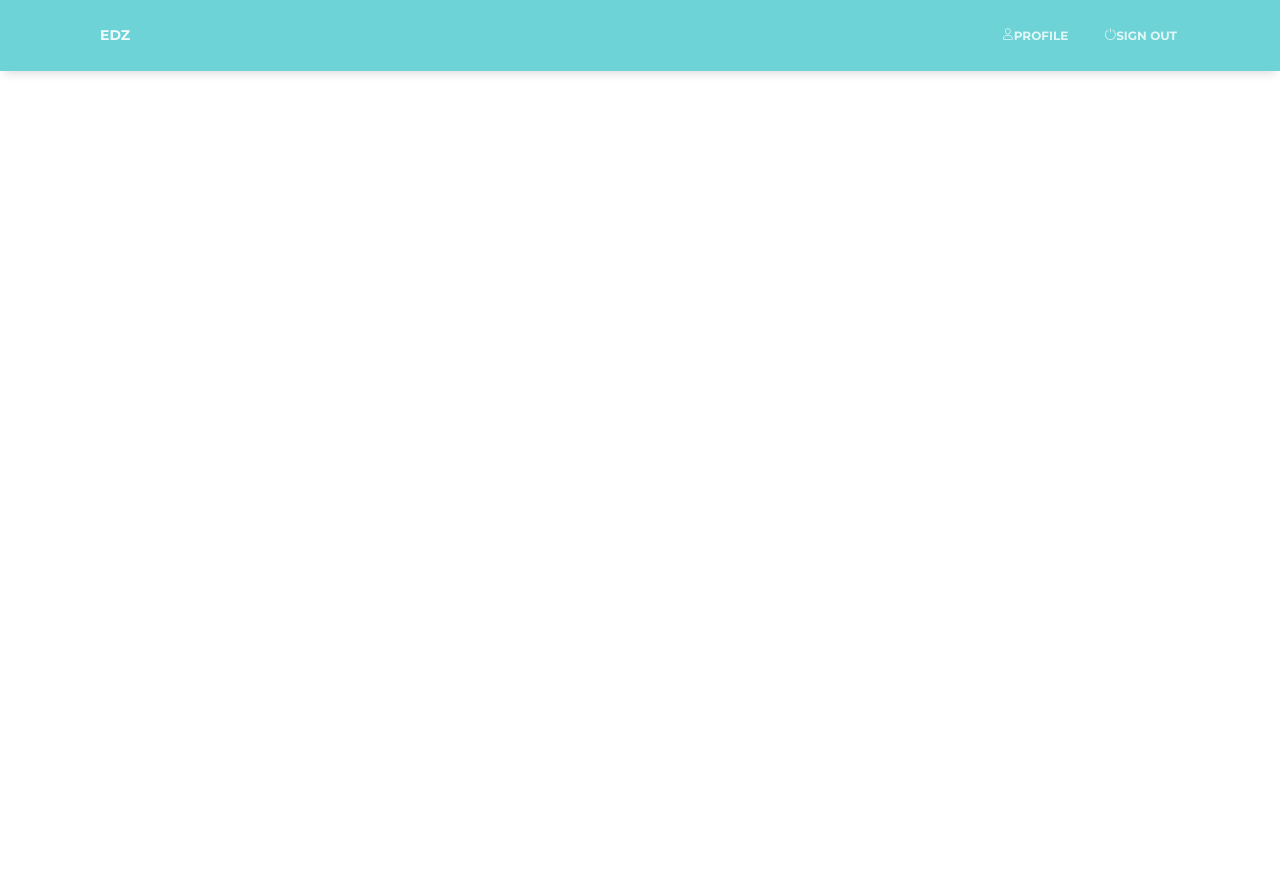
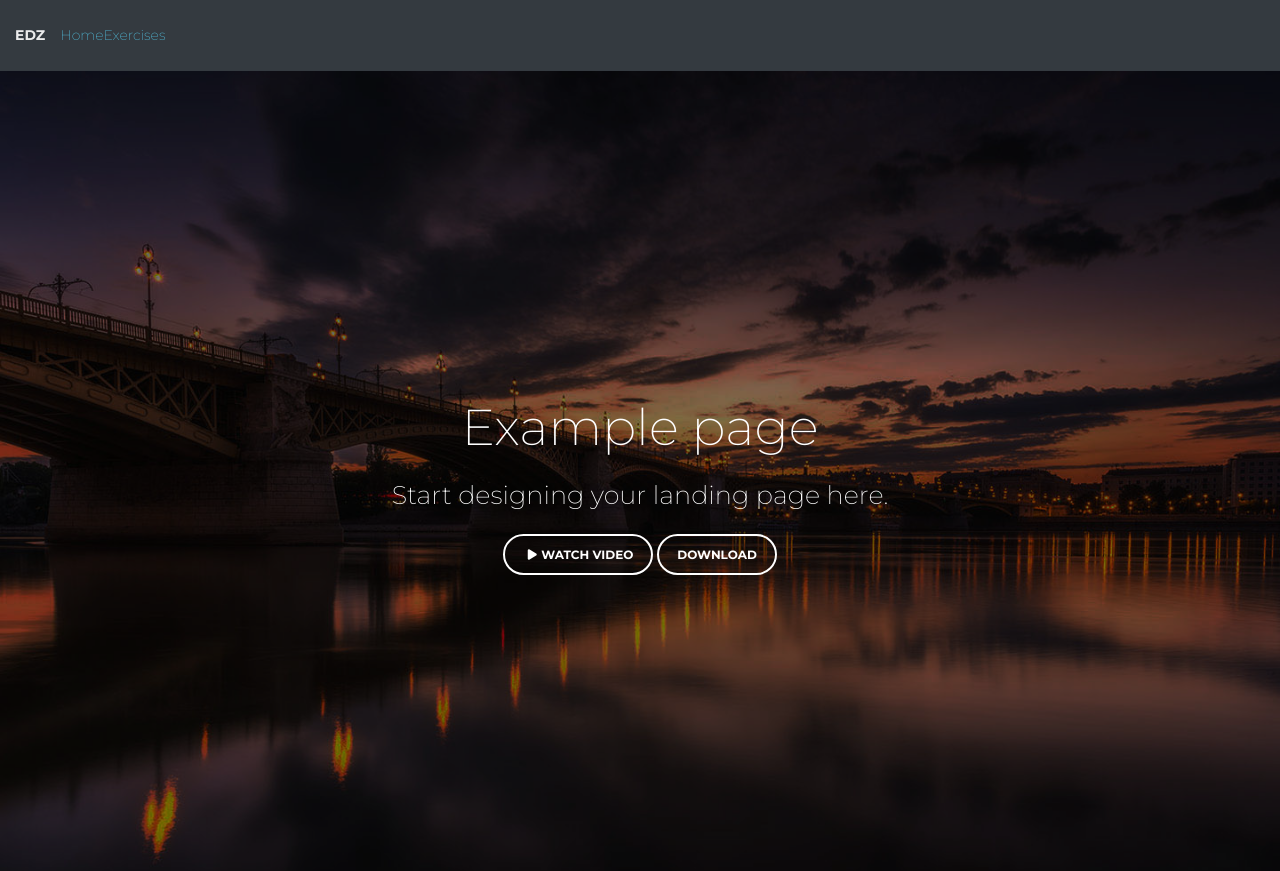
Before and after one commit to MartinsPlume/EDzWeb, a React (Create React App) app: page / in a window 1280 px wide. Before the commit the page ends 800 px from the top, so only its background shows below. Built offline with nearby package versions, Linux system fonts and the light colour scheme; sample sign-in values are in the browser's storage.

Commit message:
Working Navigation Bar

```diff
--- a/src/components/NavBar.js
+++ /dev/null
@@ -1,106 +0,0 @@
-/*!
-
-=========================================================
-* Paper Kit React - v1.0.0
-=========================================================
-
-* Product Page: https://www.creative-tim.com/product/paper-kit-react
-
-* Copyright 2019 Creative Tim (https://www.creative-tim.com)
-* Licensed under MIT (https://github.com/creativetimofficial/paper-kit-react/blob/master/LICENSE.md)
-
-* Coded by Creative Tim
-
-=========================================================
-
-* The above copyright notice and this permission notice shall be included in all copies or substantial portions of the Software.
-
-*/
-import React, { Component } from 'react'
-import { authenticationService } from '../authorization/Authentication'
-
-// reactstrap components
-import {
-    UncontrolledCollapse,
-    NavbarBrand,
-    Navbar,
-    NavItem,
-    NavLink,
-    Nav,
-    Container
-  } from "reactstrap";
-
-
-class NavBar extends Component {
-
-    constructor(props) {
-        super(props)
-
-        this.state = {
-             links: props.links
-        }
-    }
-
-    handleLogout(){
-        authenticationService.logout()
-    }
-
-    render(){
-        return (
-            <div id="navbar"
-            className="navigation-example"
-            // style={{
-            //     backgroundImage:
-            //       "url(" + require("assets/img/ilya-yakover.jpg") + ")"
-            //   }}
-            >
-                <Navbar className="bg-primary" expand="lg">
-              <Container>
-                <NavbarBrand href="#pablo" onClick={e => e.preventDefault()}>
-                  EDz
-                </NavbarBrand>
-                <button
-                  aria-controls="navbarNav"
-                  aria-expanded={false}
-                  aria-label="Toggle navigation"
-                  className="navbar-toggler navbar-toggler-right burger-menu"
-                  data-target="#navbar-primary"
-                  data-toggle="collapse"
-                  id="navbar-primary"
-                  type="button"
-                >
-                  <span className="navbar-toggler-bar" />
-                  <span className="navbar-toggler-bar" />
-                  <span className="navbar-toggler-bar" />
-                </button>
-                <UncontrolledCollapse navbar toggler="#navbar-primary">
-                  <Nav className="ml-auto" navbar>
-                    <NavItem>
-                      <NavLink href="#pablo" onClick={e => e.preventDefault()}>
-                        <i
-                          aria-hidden={true}
-                          className="nc-icon nc-single-02"
-                        />
-                         Profile
-                      </NavLink>
-                    </NavItem>
-                    <NavItem>
-                      <NavLink href='/login' onClick={this.handleLogout}>
-                        <i
-                          aria-hidden={true}
-                          className="nc-icon nc-button-power"
-                        />
-                         Sign out
-                      </NavLink>
-                    </NavItem>
-                  </Nav>
-                </UncontrolledCollapse>
-              </Container>
-            </Navbar>
-
-            </div>
-        )
-    }
-}
-
-export default NavBar
--- /dev/null
+++ b/src/components/NavigationBar.js
@@ -0,0 +1,63 @@
+/*!
+
+=========================================================
+* Paper Kit React - v1.0.0
+=========================================================
+
+* Product Page: https://www.creative-tim.com/product/paper-kit-react
+
+* Copyright 2019 Creative Tim (https://www.creative-tim.com)
+* Licensed under MIT (https://github.com/creativetimofficial/paper-kit-react/blob/master/LICENSE.md)
+
+* Coded by Creative Tim
+
+=========================================================
+
+* The above copyright notice and this permission notice shall be included in all copies or substantial portions of the Software.
+
+*/
+import React, { Component } from 'react'
+import { authenticationService } from '../authorization/Authentication'
+
+// reactstrap components
+import {
+    UncontrolledCollapse,
+    NavbarBrand,
+    Navbar,
+    NavItem,
+    NavLink,
+    Nav,
+    Container
+  } from "reactstrap";
+
+
+class NavigationBar extends Component {
+
+    constructor(props) {
+        super(props)
+
+        this.state = {
+             links: props.links
+        }
+    }
+
+    handleLogout(){
+        authenticationService.logout()
+    }
+
+    render(){
+        return (
+            <div>
+                <Navbar color='dark' dark expand='md'>
+                    <NavbarBrand href="/">EDz</NavbarBrand>
+                    <Nav className="mr-auto" navbar>
+                        {this.state.links}
+                    </Nav>
+
+                </Navbar>
+            </div>
+        )
+    }
+}
+
+export default NavigationBar
--- a/src/components/Student/StudentHome.js
+++ b/src/components/Student/StudentHome.js
@@ -57,7 +57,7 @@ function StudentHome() {
               <h3>Start designing your landing page here.</h3>
               <br />
               <Button
-                href="https://www.youtube.com/watch?v=dQw4w9WgXcQ"
+                href="https://www.youtube.com/watch?v=wrOM4zJcJjM&t="
                 className="btn-round mr-1"
                 color="neutral"
                 target="_blank"
--- a/src/pages/MainPage.js
+++ b/src/pages/MainPage.js
@@ -1,16 +1,20 @@
 import React, { Component } from 'react'
+
+import StudentHome from '../components/Student/StudentHome'
+import StudentExercises from '../components/Student/StudentExercises'
 
 // import dependencies
 
 import {RoutesService} from '../services/RoutesService'
+import {authenticationService} from '../authorization/Authentication'
 import {PrivateRoute} from '../authorization/PrivateRoute'
-import { Switch, NavLink, Link, Route, BrowserRouter as Router } from 'react-router-dom';
+import { Switch, Link, BrowserRouter as Router } from 'react-router-dom';
 
 // import resources
 
 // reactstrap components
-import {NavItem} from "reactstrap";
-import NavBar from 'components/NavBar';
+import {NavItem, Nav} from "reactstrap";
+import NavigationBar from 'components/NavigationBar';
 
 export class MainPage extends Component {
 
@@ -18,7 +22,20 @@ export class MainPage extends Component {
         super(props)
 
         this.state = {
-          routes : []
+          routes : [
+            {
+              title: 'Home',
+              key: 'home',
+              link: '/',
+              component: StudentHome
+            },
+            {
+              title: 'Exercises',
+              key: 'exercises',
+              link: '/exercises',
+              component: StudentExercises
+            }
+          ]
         }
       }
 
@@ -26,30 +43,24 @@ export class MainPage extends Component {
         const state = this.state;
         const { routes } = state;
 
-
         return routes.map(route => {
           const routeKey = `${route.key} ${route.title}`;
           return <PrivateRoute exact key={routeKey} path={route.link} component={route.component}/>;
         });
       }
 
-  renderNavLinks() {
+      renderMenuItems() {
       const state = this.state;
       const { routes } = state;
 
       return routes.map(route => {
-        return(
-        <NavItem key={route.key}>
-              <Link to={route.link} key={route.key}
-              className={this.activeTab === route.tab ? "active" : ""}
-              onClick={() => {
-                this.toggle (route.tab)
-              }}
-              >
-                  {route.title}
+          return (
+            <NavItem>
+              <Link to={route.link} key={route.key}>
+                  <div className="menu-item">{route.title}</div>
               </Link>
             </NavItem>
-        )
+          );
         });
       }
 
@@ -57,9 +68,11 @@ export class MainPage extends Component {
           return (
               <Router>
                 <div>
-                <NavBar links = {this.renderNavLinks}></NavBar>
-                <div>
+                    <NavigationBar links={this.renderMenuItems()}/>
+                      <div className="Navigation-Bar">
+                          <Switch>
                             {this.renderRoutes()}
+                          </Switch>
                       </div>
                 </div>
               </Router>
```
Lines whose indentation alone changed are shown as unchanged.
